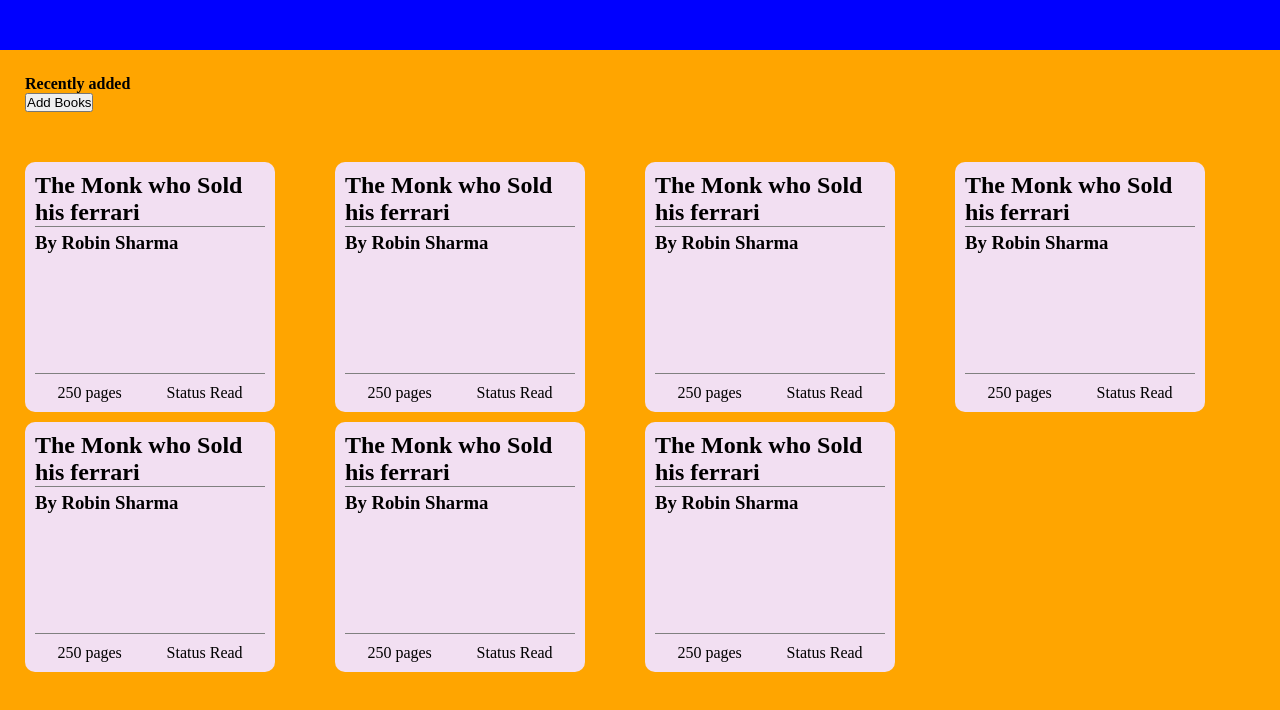
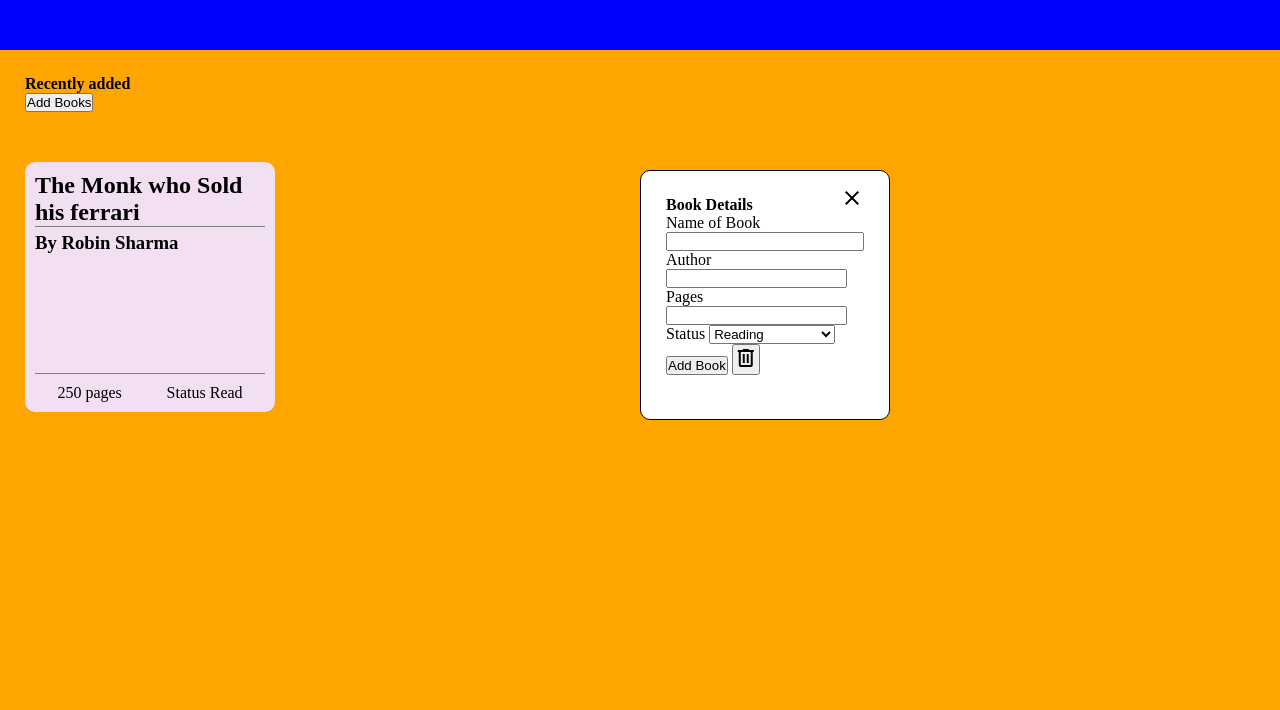
Before and after one commit to varadtote/Library, a plain HTML site: page index.html in a window 1280 px wide. Shown: the part 30-740 px from the top of the page. Drawn offline with nearby package versions, Linux system fonts and the light colour scheme.

Commit message:
modal added

```diff
--- a/index.html
+++ b/index.html
@@ -6,6 +6,14 @@
     <meta name="viewport" content="width=device-width, initial-scale=1.0" />
     <title>Library</title>
     <link rel="stylesheet" href="style.css" />
+    <link
+      rel="stylesheet"
+      href="https://fonts.googleapis.com/css2?family=Material+Symbols+Outlined:opsz,wght,FILL,GRAD@20..48,100..700,0..1,-50..200"
+    />
+    <link
+      rel="stylesheet"
+      href="https://fonts.googleapis.com/css2?family=Material+Symbols+Outlined:opsz,wght,FILL,GRAD@20..48,100..700,0..1,-50..200"
+    />
   </head>
   <body>
     <nav>
@@ -14,7 +22,7 @@
     <main>
       <div class="controls">
         <h4>Recently added</h4>
-        <button>Add Books</button>
+        <button id="addBook">Add Books</button>
       </div>
       <div class="books">
         <div class="book">
@@ -27,67 +35,41 @@
             <p class="status">Status Read</p>
           </div>
         </div>
-        <div class="book">
-          <div class="MainInfo">
-            <h2 class="Title">The Monk who Sold his ferrari</h2>
-            <h3 class="author">By Robin Sharma</h3>
-          </div>
-          <div class="SecondaryInfo">
-            <p class="pages">250 pages</p>
-            <p class="status">Status Read</p>
-          </div>
-        </div>
-        <div class="book">
-          <div class="MainInfo">
-            <h2 class="Title">The Monk who Sold his ferrari</h2>
-            <h3 class="author">By Robin Sharma</h3>
-          </div>
-          <div class="SecondaryInfo">
-            <p class="pages">250 pages</p>
-            <p class="status">Status Read</p>
-          </div>
-        </div>
-        <div class="book">
-          <div class="MainInfo">
-            <h2 class="Title">The Monk who Sold his ferrari</h2>
-            <h3 class="author">By Robin Sharma</h3>
-          </div>
-          <div class="SecondaryInfo">
-            <p class="pages">250 pages</p>
-            <p class="status">Status Read</p>
-          </div>
-        </div>
-        <div class="book">
-          <div class="MainInfo">
-            <h2 class="Title">The Monk who Sold his ferrari</h2>
-            <h3 class="author">By Robin Sharma</h3>
-          </div>
-          <div class="SecondaryInfo">
-            <p class="pages">250 pages</p>
-            <p class="status">Status Read</p>
-          </div>
-        </div>
-        <div class="book">
-          <div class="MainInfo">
-            <h2 class="Title">The Monk who Sold his ferrari</h2>
-            <h3 class="author">By Robin Sharma</h3>
-          </div>
-          <div class="SecondaryInfo">
-            <p class="pages">250 pages</p>
-            <p class="status">Status Read</p>
-          </div>
-        </div>
-        <div class="book">
-          <div class="MainInfo">
-            <h2 class="Title">The Monk who Sold his ferrari</h2>
-            <h3 class="author">By Robin Sharma</h3>
-          </div>
-          <div class="SecondaryInfo">
-            <p class="pages">250 pages</p>
-            <p class="status">Status Read</p>
-          </div>
-        </div>
       </div>
     </main>
+    <div id="mymodal" class="modal">
+      <button id="closebuttons">
+        <span class="material-symbols-outlined"> close </span>
+      </button>
+      <h4>Book Details</h4>
+      <form>
+        <div class="formsections">
+          <label for="Book">Name of Book</label>
+          <input type="text" name="" id="" />
+        </div>
+        <div>
+          <label for="author">Author </label>
+          <br />
+          <input type="text" name="" id="" />
+        </div>
+        <div>
+          <label for="Book">Pages</label>
+          <br />
+          <input type="number" name="" id="" />
+        </div>
+        <div>
+          <label for="Book">Status</label>
+          <select name="cars" id="cars">
+            <option value="volvo">Reading</option>
+            <option value="saab">Finished Reading</option>
+            <option value="saab">Not Yet Started</option>
+          </select>
+        </div>
+        <button id="submitbook" type="submit">Add Book</button>
+        <button id="Delete" type="submit">
+          <span class="material-symbols-outlined"> delete </span>
+        </button>
+      </form>
+    </div>
   </body>
 </html>
--- a/style.css
+++ b/style.css
@@ -1,10 +1,12 @@
-*{
+
+
+* {
     margin: 0;
     padding: 0;
     box-sizing: border-box;
 }
 
-nav{
+nav {
     height: 10vh;
     background-color: blue;
 }
@@ -13,6 +15,7 @@ main {
     height: 90vh;
     background-color: orange;
 }
+
 .controls {
     padding: 25px;
 }
@@ -53,3 +56,40 @@ main {
     border-top: 1px solid gray;
     padding-top: 10px;
 }
+
+
+.modal {
+    height: 250px;
+    width: 250px;
+    background-color: rgb(255, 255, 255);
+    padding: 25px;
+    border: 1px solid black;
+    border-radius: 10px;
+    z-index: 1;
+    /* display: none; */
+    position: fixed;
+    left: 50%;
+    top: 25%;
+}
+
+.formsections {
+    display: flex;
+    flex-direction: column;
+}
+
+.radioButtons {
+    display: flex;
+    /* flex-direction: row; */
+}
+
+#submitbook {
+    cursor: pointer;
+}
+
+#closebuttons {
+    float: right;
+    margin-top: -10px;
+    background-color: #fff;
+    border: none;
+    cursor: pointer;
+}
```
Also changed, not shown: main.js (line endings or trailing spaces).
